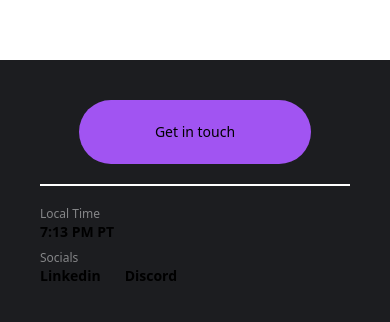
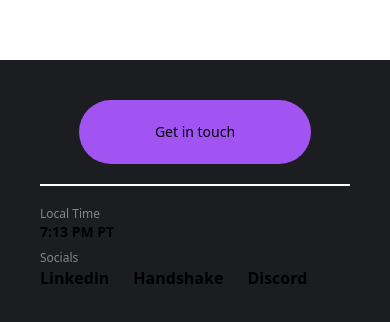
Before and after one commit to Simon-Dao/portfolio-2024, a Next.js app: page /about in a window 390 px wide. Shown: the part 5825-6147 px from the top of the page. Built offline with nearby package versions, Linux system fonts and the light colour scheme.

Commit message:
added handshake for socials

```diff
--- a/app/(no footer)/contact/page.tsx
+++ b/app/(no footer)/contact/page.tsx
@@ -59,7 +59,7 @@ function Contact() {
     try {
       await emailjs.sendForm(process.env.NEXT_PUBLIC_EMAILJS_SERVICE_ID, process.env.NEXT_PUBLIC_EMAILJS_TEMPLATE_ID, formRef.current, process.env.NEXT_PUBLIC_PUBLIC_KEY)
       alert('Message Sent Successfully')
-    } catch(error : any) {
+    } catch (error: any) {
       console.log(error.text);
       alert('Something went wrong!')
     }
@@ -126,7 +126,7 @@ function Contact() {
 
             <div className='hidden sm:flex w-full py-24 items-center grow'>
               <div style={{ height: "2px" }} className='w-full bg-pm' />
-              <SendButton label="Send!" type='submit'/>
+              <SendButton label="Send!" type='submit' />
             </div>
             <div className='flex sm:hidden w-full py-24 items-center grow'>
               <button className="bg-tt h-16 w-full rounded-full cursor-pointer" type='submit'>
@@ -154,6 +154,14 @@ function Contact() {
             </div>
             <div className='mb-3'>
               <div className='text-xl select-none' style={{ color: '#858688' }}>
+                Handshake
+              </div>
+              <div className='text-2xl'>
+                <a className='underline' href="https://uw.joinhandshake.com/profiles/44602458">Handshake Link</a>
+              </div>
+            </div>
+            <div className='mb-3'>
+              <div className='text-xl select-none' style={{ color: '#858688' }}>
                 Discord
               </div>
               <div className='text-2xl'>
--- a/components/footer.tsx
+++ b/components/footer.tsx
@@ -57,11 +57,15 @@ function MobileView() {
           <div className='text-xs sm:text-2xl text-sdNoSize2'>Socials</div>
           <div className='font-bold color-white flex'>
             <Magnetic>
-              <a className='text-sm sm:text-3xl' href="https://www.linkedin.com/in/simon-dao/">Linkedin</a>
+              <a href="https://www.linkedin.com/in/simon-dao/">Linkedin</a>
             </Magnetic>
             <div className='w-6'></div>
             <Magnetic>
-              <a className='text-sm sm:text-3xl' href="https://discord.com/users/277605748995915779">Discord</a>
+              <a href="https://uw.joinhandshake.com/profiles/44602458">Handshake</a>
+            </Magnetic>
+            <div className='w-6'></div>
+            <Magnetic>
+              <a href="https://discord.com/users/277605748995915779">Discord</a>
             </Magnetic>
           </div>
         </div>
@@ -118,8 +122,13 @@ function NormalView() {
             </Magnetic>
             <div className='w-6'></div>
             <Magnetic>
+              <a href="https://uw.joinhandshake.com/profiles/44602458">Handshake</a>
+            </Magnetic>
+            <div className='w-6'></div>
+            <Magnetic>
               <a href="https://discord.com/users/277605748995915779">Discord</a>
             </Magnetic>
+
           </div>
         </div>
       </div>
```
